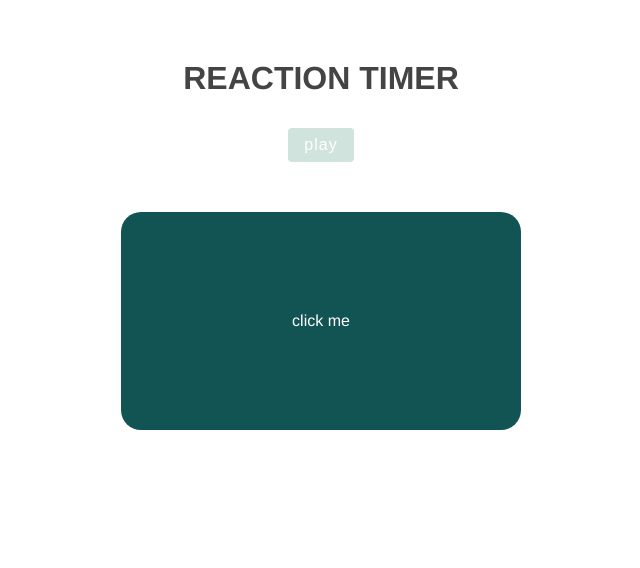
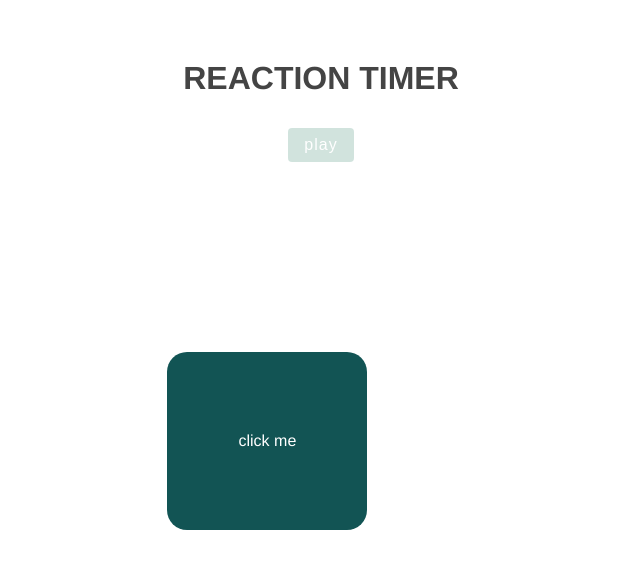
Before and after one commit to KalinHar/ClickReactionTimer, a Vue app: page / in a window 1280 px wide. Both pictures are taken after a click on the button "play". Shown: the top 568 px of the page, without its empty margins (319-959 px from the left). Built offline with nearby package versions, Linux system fonts and the light colour scheme.

Commit message:
add random position on click target

```diff
--- a/src/App.vue
+++ b/src/App.vue
@@ -1,8 +1,8 @@
 <template>
   <h1>REACTION TIMER</h1>
   <button @click="start" :disabled="isPlayng">play</button>
+  <Result v-if="showResults" :score="score" />
   <Block v-if="isPlayng" :delay="delay" @end="endGame" />
-  <Result v-if="showResults" :score="score" />
 </template>
 
 <script>
@@ -45,6 +45,10 @@ export default {
   color: #444;
   margin-top: 60px;
 }
+.pole {
+  width: 1200px;
+  height: 600px;
+}
 button {
   background: rgb(30, 118, 90);
   color: white;
--- a/src/components/Block.vue
+++ b/src/components/Block.vue
@@ -1,5 +1,5 @@
 <template>
-  <div class="block" v-if="showBlock" @click="stopTimer">
+  <div class="block" :style="{'top': fromTop, 'left': fromLeft}" v-if="showBlock" @click="stopTimer">
       click me
   </div>
 </template>
@@ -12,6 +12,8 @@ export default {
             showBlock: false,
             timer: null,
             reactionTime: 0,
+            fromLeft: Math.floor(Math.random() * 80) + '%',
+            fromTop: Math.floor(Math.random() * 80) + '%',
         }
     },
     mounted() {
@@ -36,12 +38,13 @@ export default {
 
 <style>
     .block {
-        width: 400px;
+        position: absolute;
+        width: 200px;
         border-radius: 20px;
         background: rgb(18, 84, 84);
         color: white;
         text-align: center;
-        padding: 100px 0;
-        margin: 40px auto;
+        padding: 80px 0;
+        /* margin: 40px; */
     }
 </style>
```
